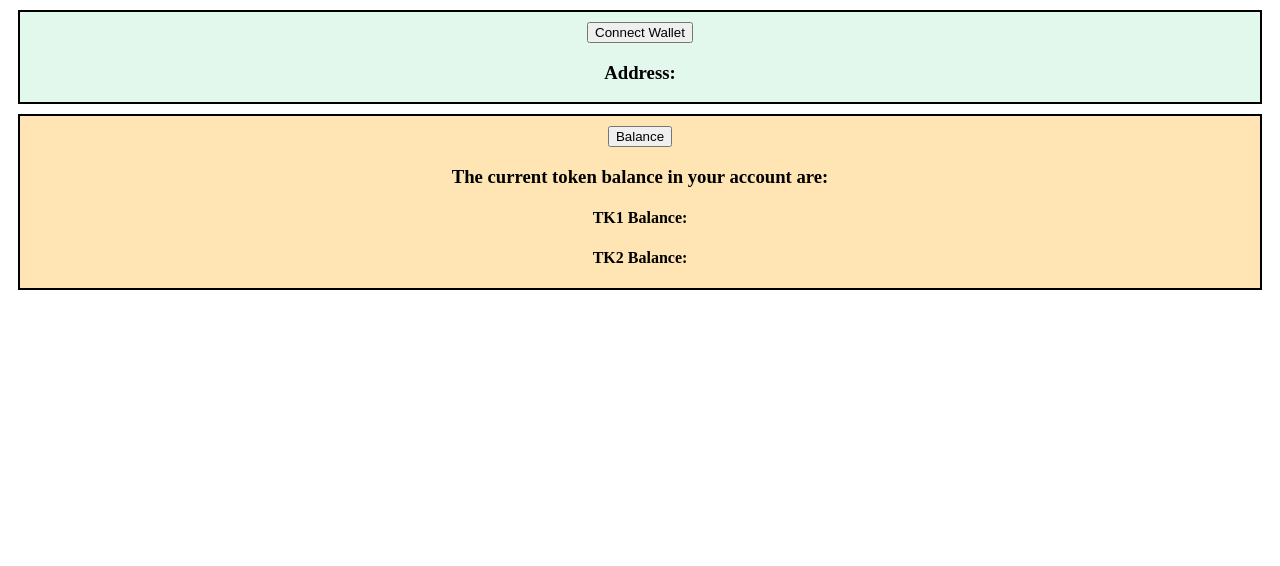
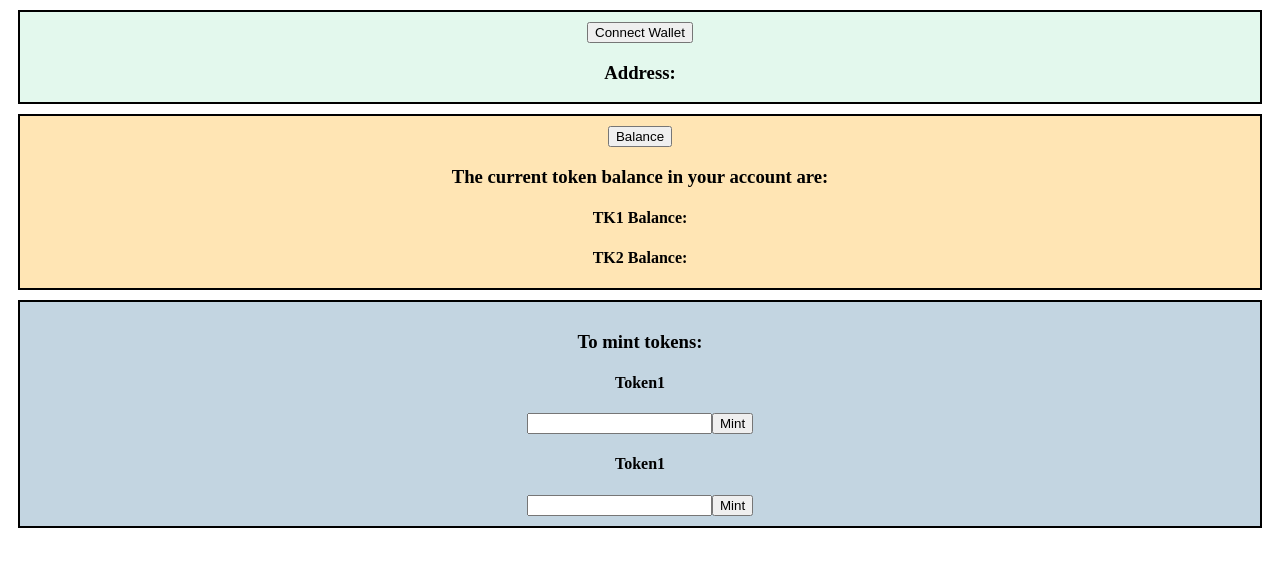
Before and after one commit to avantgard3labs/dex-site, a React (Create React App) app: page / in a window 1280 px wide. Shown: the top 566 px of the page. Built offline with nearby package versions, Linux system fonts and the light colour scheme.

Commit message:
MintedTokens

```diff
--- a/src/App.css
+++ b/src/App.css
@@ -16,3 +16,13 @@
     margin: 10px;
     padding-top: 10px;
 }
+.mint {
+    text-align: center;
+    width: auto;
+    height: auto;
+    border: 2px solid #000000;
+    background: #c3d5e1;
+    margin: 10px;
+    padding-top: 10px;
+    padding-bottom: 10px;
+}
--- a/src/App.js
+++ b/src/App.js
@@ -3,6 +3,7 @@ import { ethers } from 'ethers';
 import './App.css';
 import contractJson from './contracts/ERC20Factory.json';
 import erc20Json from './contracts/ERC20.json';
+import mintableJson from './contracts/ERC20Mintable.json';
 
 function App() {
 
@@ -15,6 +16,8 @@ function App() {
   const [token2Balance, settoken2Balance] = useState("")
   const [token1, setToken1] = useState()
   const [token2, setToken2] = useState()
+  const [inputMint1, setInputMint1] = useState('');
+  const [inputMint2, setInputMint2] = useState('');
 
 
 
@@ -37,17 +40,51 @@ function App() {
   }
 
   async function tokenBalance() {
-    const token1 = new ethers.Contract(token1Address, erc20Json.abi, signer);
+
+    //Token1
+    const token1 = new ethers.Contract(token1Address, erc20Json.abi, signer)
     setToken1(token1)
-    const token1Bal = await token1.balanceOf(walletAddress);
-    const token1Balance = ethers.utils.formatEther(token1Bal) * 1e18;
-    settoken1Balance(token1Balance)
-    const token2 = new ethers.Contract(token2Address, erc20Json.abi, signer);
+    const token1Bal = await token1.balanceOf(walletAddress)
+    const token1Balance = ethers.utils.formatEther(token1Bal)
+    const balanceWithoutDecimals1 = parseFloat(token1Balance).toFixed(0)
+    settoken1Balance(balanceWithoutDecimals1)
+
+    //Token2
+    const token2 = new ethers.Contract(token2Address, erc20Json.abi, signer)
     setToken2(token2)
-    const token2Bal = await token2.balanceOf(walletAddress);
-    const token2Balance = ethers.utils.formatEther(token2Bal) * 1e18;
-    settoken2Balance(token2Balance)
+    const token2Bal = await token2.balanceOf(walletAddress)
+    const token2Balance = ethers.utils.formatEther(token2Bal)
+    const balanceWithoutDecimals2 = parseFloat(token2Balance).toFixed(0)
+    settoken2Balance(balanceWithoutDecimals2)
   }
+
+
+  //Mint token1
+  function handleChange1(event) {
+    setInputMint1(event.target.value);
+  }
+  function handleSubmit1() {
+    mintToken1(inputMint1);
+  }
+  async function mintToken1() {
+    const token1Mint =new ethers.Contract(token1Address,mintableJson.abi, signer)
+    const inputMint1InWei = ethers.utils.parseUnits(inputMint1);
+    await token1Mint.mint(walletAddress, inputMint1InWei);
+  }
+
+  //Mint token2
+  function handleChange2(event) {
+    setInputMint2(event.target.value);
+  }
+  function handleSubmit2() {
+    mintToken2(inputMint2);
+  }
+  async function mintToken2() {
+    const token2Mint =new ethers.Contract(token2Address,mintableJson.abi, signer)
+    const inputMint2InWei = ethers.utils.parseUnits(inputMint2);
+    await token2Mint.mint(walletAddress, inputMint2InWei);
+  }
+
 
   return (
     <div className='Wallet'>
@@ -61,7 +98,18 @@ function App() {
         <h4>TK1 Balance: {token1Balance}</h4>
         <h4>TK2 Balance: {token2Balance}</h4>
       </div>
+      <div className='mint'>
+        <h3>To mint tokens:</h3>
 
+        <h4>Token1</h4>
+        <input type="text" value={inputMint1} onChange={handleChange1}/>
+        <button onClick={handleSubmit1}>Mint</button>
+
+        <h4>Token1</h4>
+        <input type="text" value={inputMint2} onChange={handleChange2}/>
+        <button onClick={handleSubmit2}>Mint</button>
+
+      </div>
     </div>
   );
 }
```
